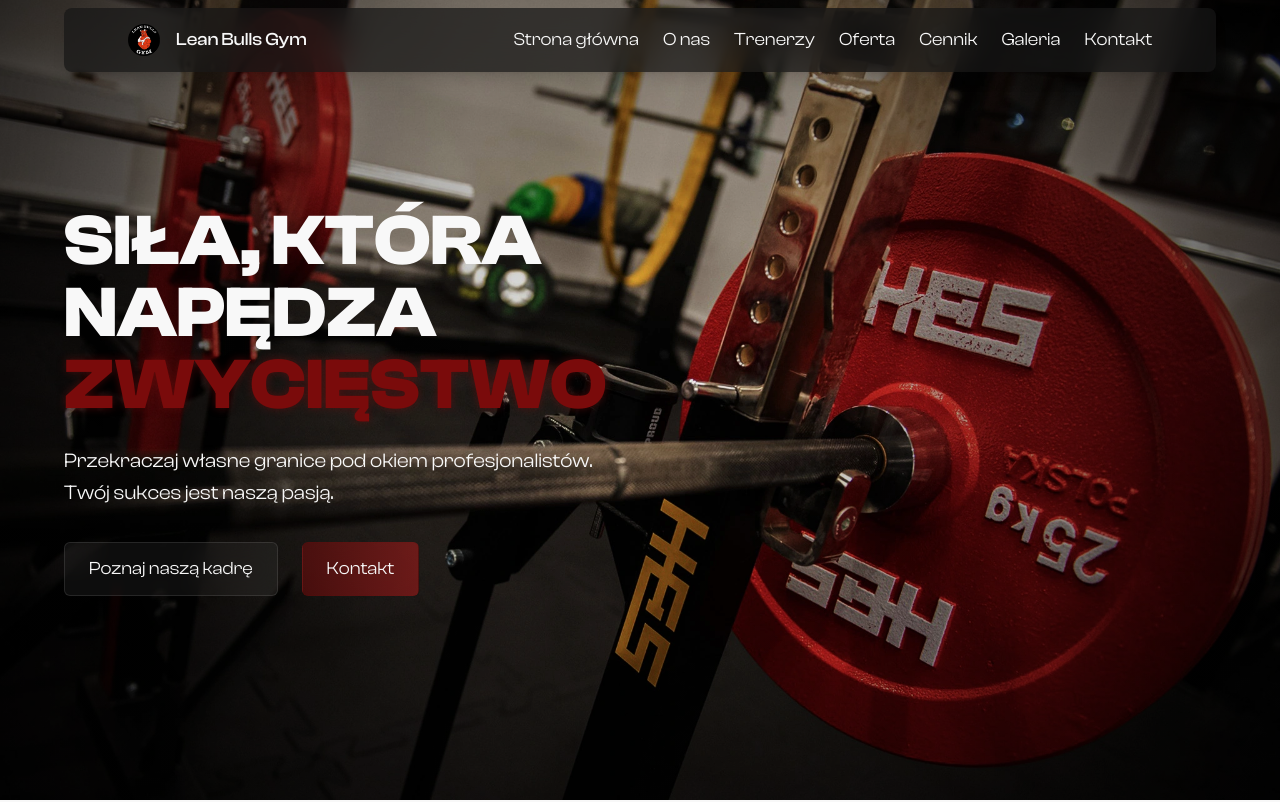
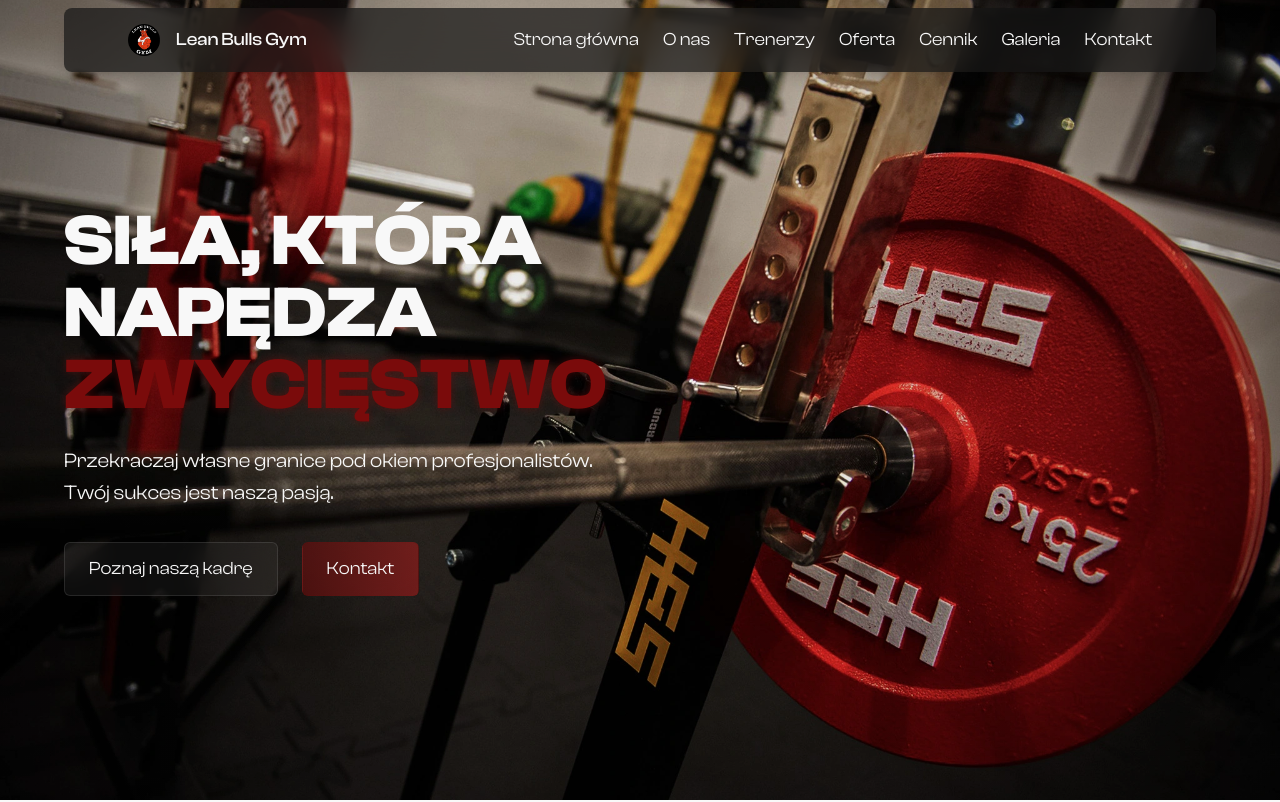
Before and after one commit to 66HEX/lean-bulls-gym, a React (Vite) app: page / in a window 1280 px wide. Shown: the top 802 px of the page. Built offline with nearby package versions, Linux system fonts and the light colour scheme.

Commit message:
Update HomeSection.tsx

```diff
--- a/src/components/HomeSection/HomeSection.tsx
+++ b/src/components/HomeSection/HomeSection.tsx
@@ -32,7 +32,7 @@ const HomeSection = () => {
                     backgroundRepeat: 'no-repeat'
                 }}
             >
-                <div className="absolute inset-0 bg-[radial-gradient(circle_at_center,_var(--tw-gradient-stops))] from-transparent to-black/70"/>
+                <div className="absolute inset-0 bg-[radial-gradient(circle_at_center,_var(--tw-gradient-stops))] from-transparent to-black/30"/>
             </div>
             <div
                 className="relative h-full container mx-auto flex flex-col justify-center items-start p-4 md:p-8 lg:p-12 xl:p-16">
```
